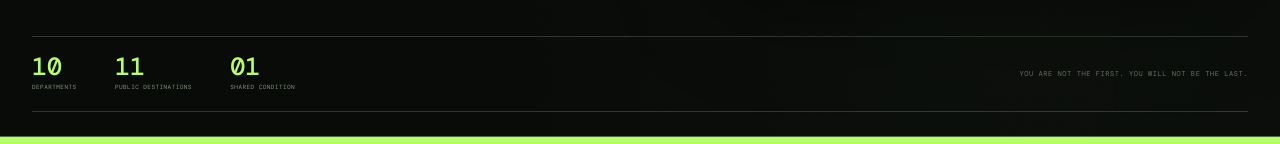
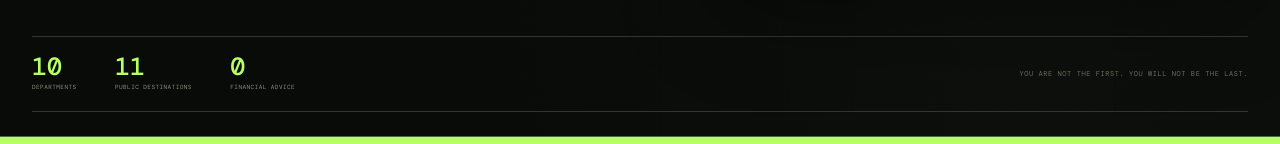
Before and after one commit to safherofficial/weird, a Next.js app: page / in a window 1280 px wide. Shown: the part 785-929 px from the top of the page. Built offline with nearby package versions, Linux system fonts and the light colour scheme.

Commit message:
copy: clarify headquarters summary figures

```diff
--- a/app/page.tsx
+++ b/app/page.tsx
@@ -201,7 +201,7 @@ export default function Home() {
         <div className="hq-hero__register" aria-label="Department overview">
           <div><strong>10</strong><span>DEPARTMENTS</span></div>
           <div><strong>11</strong><span>PUBLIC DESTINATIONS</span></div>
-          <div><strong>01</strong><span>SHARED CONDITION</span></div>
+          <div><strong>0</strong><span>FINANCIAL ADVICE</span></div>
           <p>YOU ARE NOT THE FIRST. YOU WILL NOT BE THE LAST.</p>
         </div>
       </section>
```
